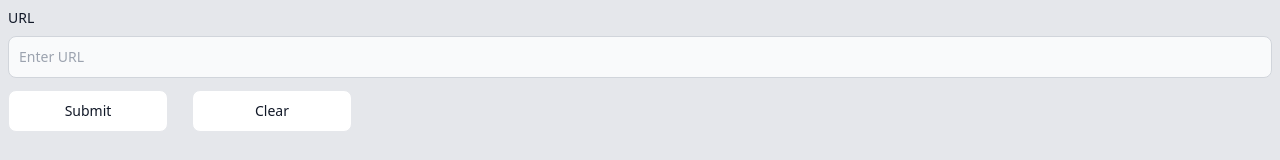
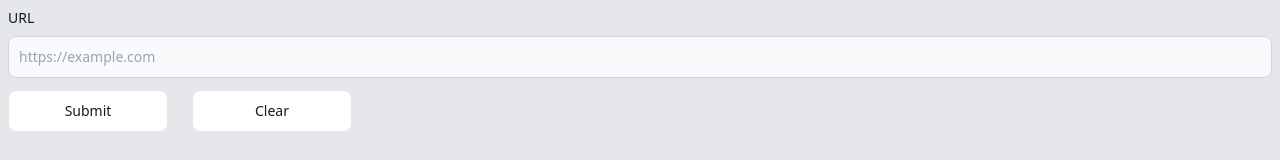
Before and after one commit to tukky-14/nextjs-site-summary, a Next.js app: page / in a window 1280 px wide. Shown: the top 160 px of the page. Built offline with nearby package versions, Linux system fonts and the light colour scheme; no server answers.

Commit message:
URLのバリデーションを追加

```diff
--- a/src/pages/index.tsx
+++ b/src/pages/index.tsx
@@ -7,6 +7,7 @@ import cheerio from 'cheerio';
 const MAX_TOKENS = 16385;
 const APPROX_CHARS_PER_TOKEN = 4; // この数値は言語やテキストの内容によって異なる場合がある
 const MAX_CHARS = MAX_TOKENS / APPROX_CHARS_PER_TOKEN;
+const URL_REGEX = /^(https?:\/\/)?([\da-z\.-]+)\.([a-z\.]{2,6})([\/\w \.-]*)*\/?$/;
 
 export default function Home() {
     const [url, setUrl] = useState('');
@@ -25,6 +26,11 @@ export default function Home() {
 
     const fetchData = async () => {
         try {
+            if (!URL_REGEX.test(url)) {
+                alert('URLの形式に誤りがあります。');
+                return;
+            }
+
             setSummary('');
             const { data } = await axios(`/api/fetchData?url=${url}`);
 
@@ -105,7 +111,7 @@ export default function Home() {
                                     fetchData();
                                 }
                             }}
-                            placeholder="Enter URL"
+                            placeholder="https://example.com"
                             className="bg-gray-50 border border-gray-300 text-gray-900 text-sm rounded-lg focus:ring-blue-500 focus:border-blue-500 block w-full p-2.5 dark:bg-gray-700 dark:border-gray-600 dark:placeholder-gray-400 dark:text-white dark:focus:ring-blue-500 dark:focus:border-blue-500"
                             required
                         />
```
